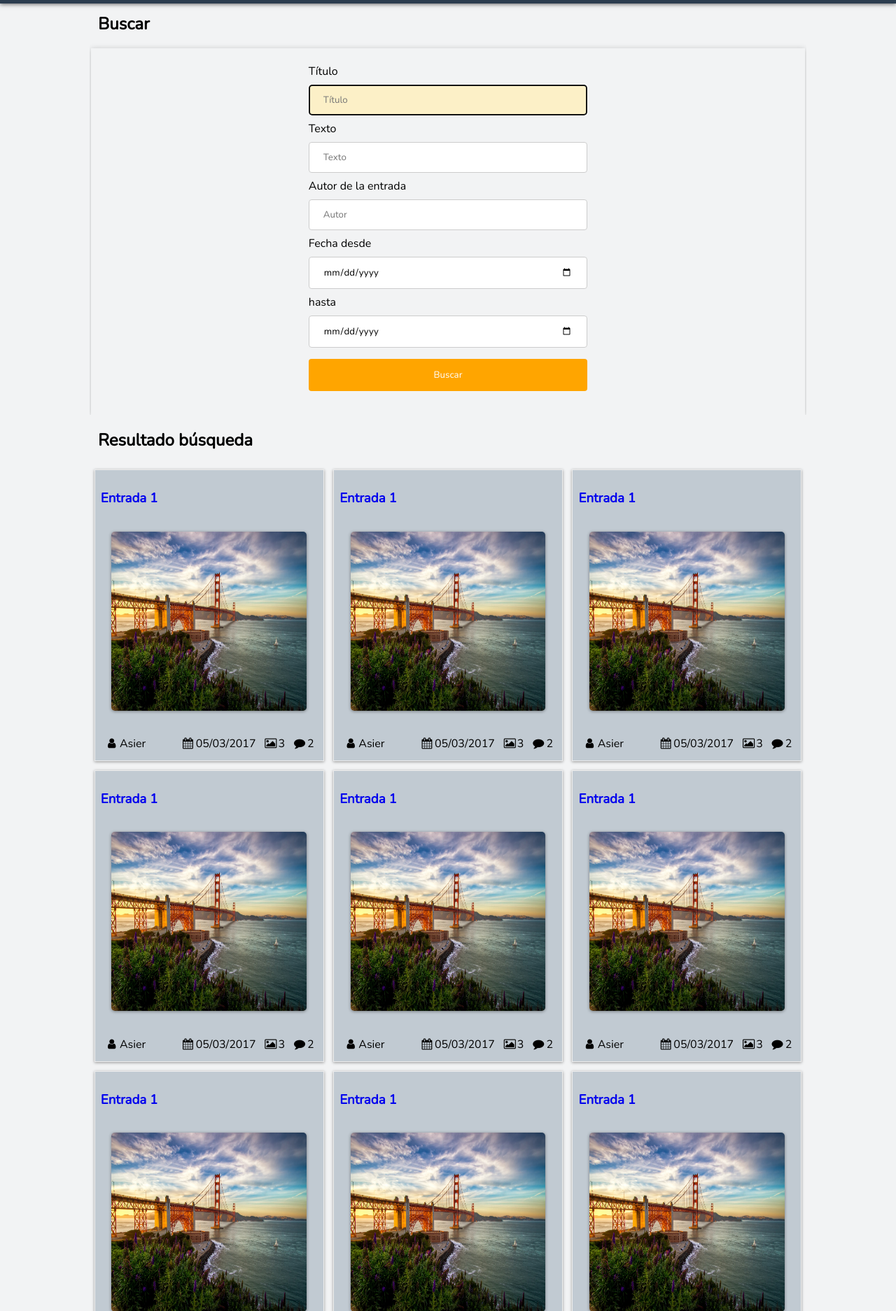
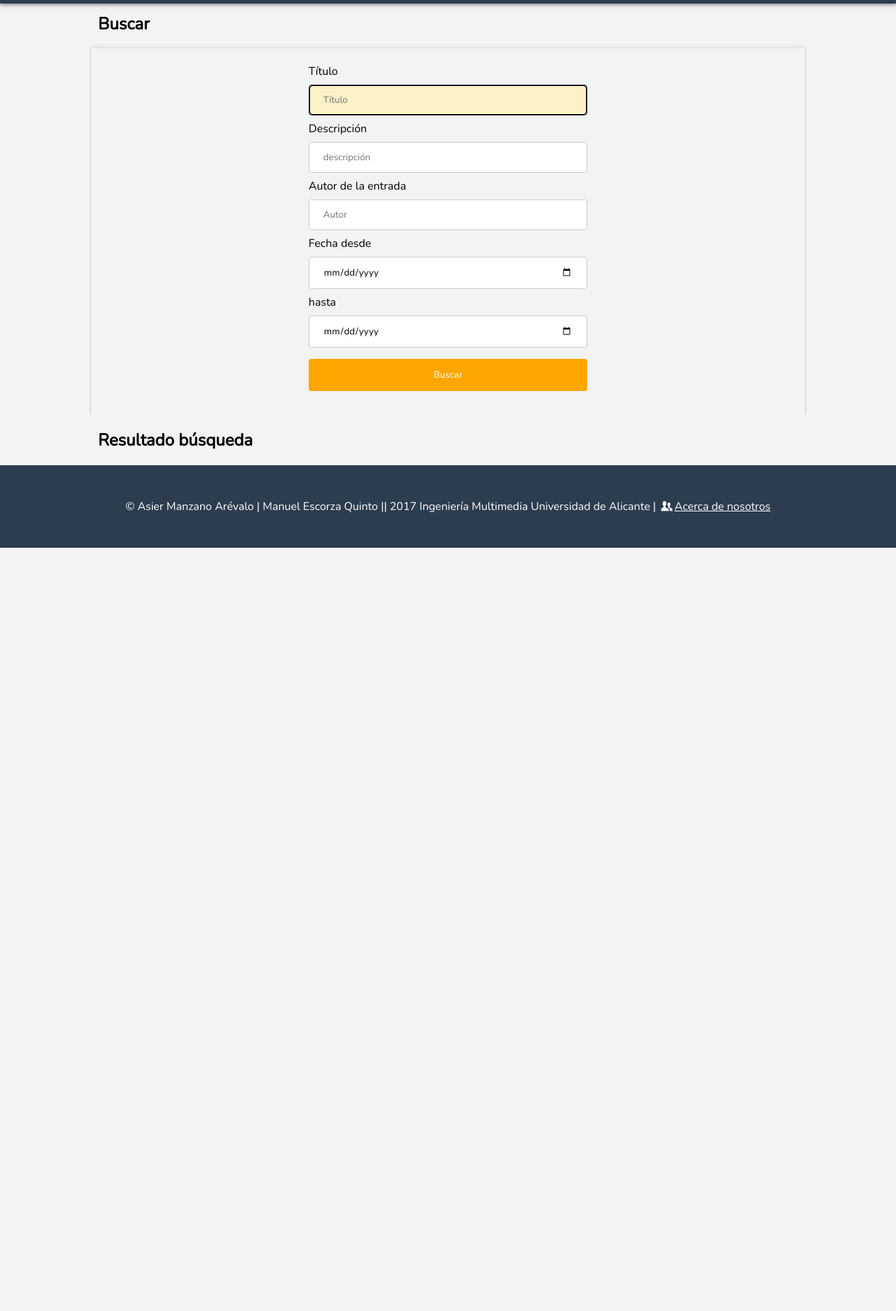
Before and after one commit to Manumeq/PH2-Asier-y-Manu, a PHP site: page /buscar.html in a window 1280 px wide. Shown: the part 202-2076 px from the top of the page at 70% size. After the commit the page ends 985 px from the top, so only its background shows below. Run offline with PHP 8.4, Linux system fonts and the light colour scheme.

Commit message:
Varias páginas html y css modificadas

```diff
--- a/practica2/buscar.html
+++ b/practica2/buscar.html
@@ -34,27 +34,27 @@
 
 	<section>
 		<h2>Buscar</h2>
-		<form onsubmit="return hacerRegistro(this)";><!--action="buscar.html#busqueda"-->
+		<form onsubmit="return realizarBusqueda(this)";><!--action="buscar.html#busqueda"-->
 			<fieldset>
 				<ul class="formList">
 					<li>
 					<label>Título</label>
-						<input type="text" placeholder="Título" autofocus pattern="^[A-Za-z0-9_]{1,15}$" />
+						<input type="text" name="titulo" id="titulo" placeholder="Título" autofocus pattern="^[A-Za-z0-9_]{1,15}$" />
 					</li>
 
 					<li>
-					<label>Texto</label>
-						<input type="text" placeholder="Texto"/>
+					<label>Descripción</label>
+						<input type="text" name="descripcion" id="descripcion" placeholder="descripción"/>
 					</li>
 
 					<li>
 					<label>Autor de la entrada</label>
-						<input type="text" placeholder="Autor"/>
+						<input type="text" name="autor" id="autor" placeholder="Autor"/>
 					</li>
 
 					<li>
 					<label>Fecha</label>
-						desde<input type="date"/>hasta<input type="date"/>
+						desde<input type="date" name="fecha_inicio" id="fecha_inicio"/>hasta<input type="date" name="fecha_final" id="fecha_final" />
 					</li>
 
 					<li>
@@ -66,9 +66,30 @@
 	</section>
 
 	<section id="busqueda">
-		<h1>Resultado búsqueda</h1>
+		<h2>Resultado búsqueda</h2>
 		<div>
-			<article>
+			<template>
+				<article>
+
+					<h3><a>Título de la entrada</a></h3>
+					<figure>
+	            		<img src="" alt=""/>
+	                		<figcaption>
+	                		<footer><a href="entrada.html">Ver más</a></footer>
+	                		</figcaption>
+	            	</figure>
+	            	<footer>
+						<ul>
+							<li><span aria-hidden="true" class="icon-comment"></span></li>
+							<li><span aria-hidden="true" class="icon-picture"></span><time></time></li>
+							<li><span aria-hidden="true" class="icon-calendar"></span></li>
+							<li><span aria-hidden="true" class="icon-user"></span></li>
+						</ul>
+					</footer>
+
+				</article>
+			</template>
+			<!--<article>
 				<h3><a href="entrada.html">Entrada 1</a></h3>
 				<figure>
             		<img src="imgs/paisaje1.jpg" alt="entrada"/>
@@ -220,24 +241,7 @@
 						<li><span aria-hidden="true" class="icon-user"></span>Asier</li>
 					</ul>
 				</footer>
-			</article>
-			<article>
-				<h3><a href="entrada.html">Entrada 1</a></h3>
-				<figure>
-            		<img src="imgs/paisaje1.jpg" alt="entrada"/>
-                		<figcaption>Lorem ipsum dolor sit amet, consectetur adipisicing elit. Blanditiis reiciendis numquam dolorem beatae excepturi autem debitis. Dolores aliquid magni asperiores, ducimus suscipit officiis accusantium, officia, maiores, magnam sit sequi eaque.
-                		<footer><a href="entrada.html">Ver más</a></footer>
-                		</figcaption>
-            	</figure>
-            	<footer>
-					<ul>
-						<li><span aria-hidden="true" class="icon-comment"></span>2</li>
-						<li><span aria-hidden="true" class="icon-picture"></span>3</li>
-						<li><span aria-hidden="true" class="icon-calendar"></span>05/03/2017</li>
-						<li><span aria-hidden="true" class="icon-user"></span>Asier</li>
-					</ul>
-				</footer>
-			</article>
+			</article>-->
 		</div>
 	</section>
 	<footer>
--- a/practica2/css/style.css
+++ b/practica2/css/style.css
@@ -40,6 +40,19 @@
 
 /* *********************************** */
 
+/*Creado para los errores del registro*/
+#loginRepetido{
+	color: red;
+	margin-bottom: .6em;
+	font-size: 10pt;
+}
+
+#contrasenyaRepetida{
+	color: red;
+	margin-bottom: .6em;
+	font-size: 10pt;
+}
+/*Termina errores del registro*/
 
 /*Formularios CSS Asier*/
 
--- a/practica2/login.html
+++ b/practica2/login.html
@@ -1,5 +1,5 @@
 <!DOCTYPE html>
-<html lang="es">
+<html lang="es" >
 <head>
 	<meta charset="UTF-8">
 	<link rel="stylesheet" type="text/css" href="css/style.css">
@@ -9,7 +9,7 @@
 	<meta name="viewport" content="width=device-width, initial-scale=1"/>
 	<title>Login</title>
 </head>
-<body onload="menu()"><!--onload="menu()"-->
+<body onload="menu(); comprobarLogin()"; ><!--onload="menu()"-->
 	<header>
 		<a href="index.html">
 			<img src="imgs/logo1.png" alt="logotipo">
--- a/practica2/nueva-entrada.html
+++ b/practica2/nueva-entrada.html
@@ -9,7 +9,7 @@
 	<meta name="viewport" content="width=device-width, initial-scale=1"/>
 	<title>Nueva Entrada</title>
 </head>
-<body onload="menu()">
+<body onload="menu(); comprobarLoginNuevaEntrada();">
 	<header>
 		<a href="index.html">
 			<img src="imgs/logo1.png" alt="logotipo">
```
Also changed, not shown: practica2/registro.html (+5 -5 lines).
